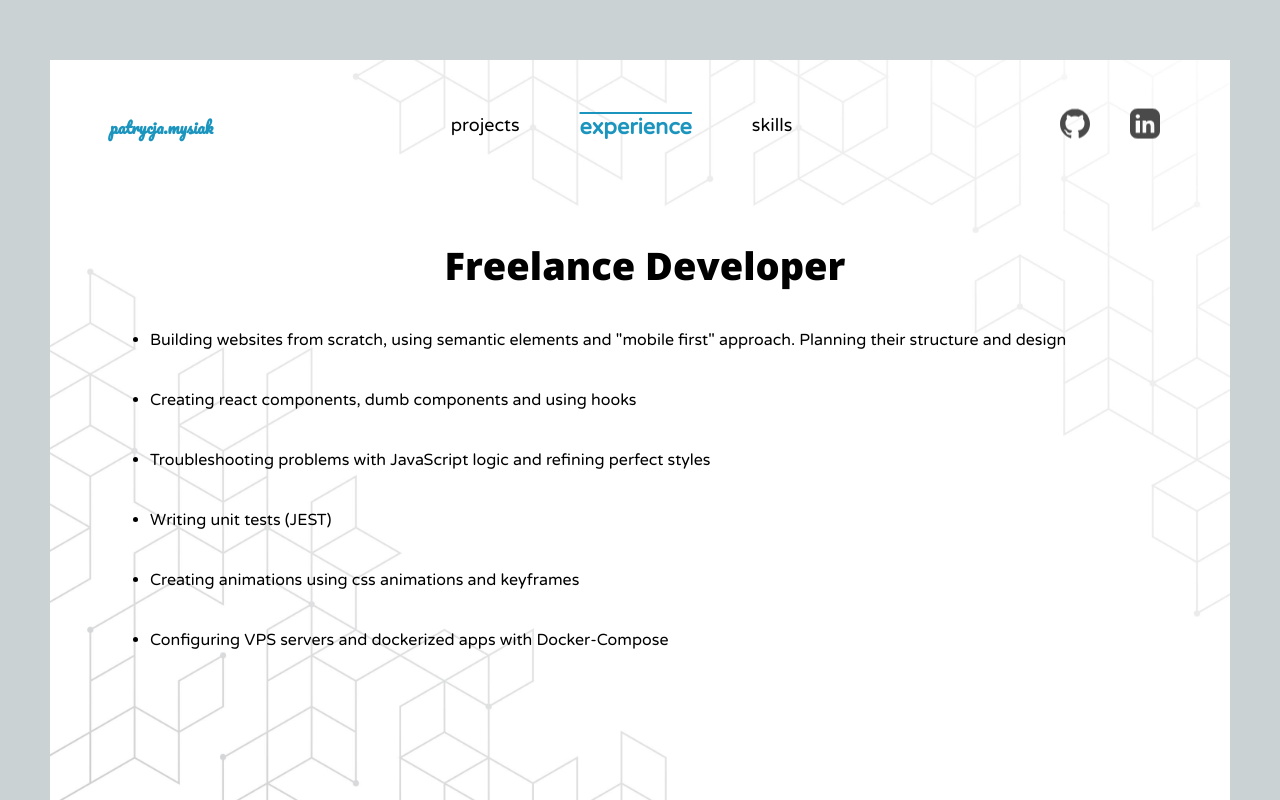
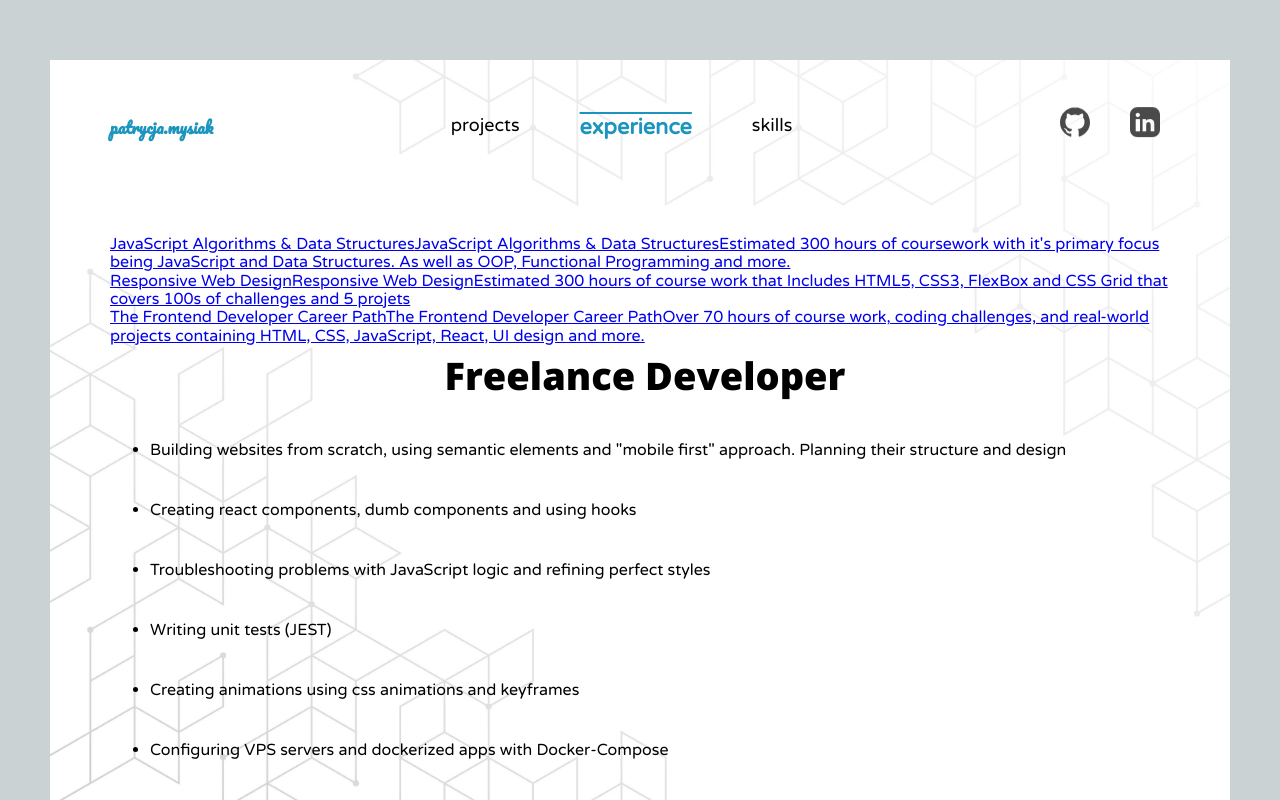
Before and after one commit to Patka879/my-portfolio, a React (Create React App) app: page /experience in a window 1280 px wide. Shown: the top 800 px of the page. Built offline with nearby package versions, Linux system fonts and the light colour scheme.

Commit message:
Certificates displayed in Experience tab

```diff
--- a/src/Components/Certificates.js
+++ b/src/Components/Certificates.js
@@ -6,8 +6,10 @@ export default function Certificates() {
             {data.map(item => {
                 return (
                     <div className='certList'>
-                        <p className='certTitle'>{item.title}</p>
-                        <p className='certDescription'>{item.description}</p>
+                        <a className='certificate' target='_blank' rel='noreferrer' href={item.link} key={item.id}>{item.title}
+                            <span className="cert--title">{item.title}</span>
+                            <span className="cert-description">{item.description}</span>
+                        </a>
                     </div>
                 )
             })}
--- a/src/Components/Experience.js
+++ b/src/Components/Experience.js
@@ -1,6 +1,9 @@
+import Certificates from "./Certificates"
+
 export default function Experience() {
     return (
     <div className="experience-container">
+        <Certificates />
         <ul>Freelance Developer
             <li>Building websites from scratch, using semantic elements and "mobile first" approach. Planning their structure and design</li>
             <li>Creating react components, dumb components and using hooks</li>
--- a/src/certData.js
+++ b/src/certData.js
@@ -3,18 +3,22 @@ export default [
         id: 1,
         title: 'JavaScript Algorithms & Data Structures',
         description: `Estimated 300 hours of coursework with it's primary focus being JavaScript and
-        Data Structures. As well as OOP, Functional Programming and more.`
+        Data Structures. As well as OOP, Functional Programming and more.`,
+        link: 'https://www.freecodecamp.org/certification/patrycjamysiak/javascript-algorithms-and-data-structures'
     },
     {
         id: 2,
         title: 'Responsive Web Design',
         description: `Estimated 300 hours of course work that Includes HTML5, CSS3, FlexBox and
-        CSS Grid that covers 100s of challenges and 5 projets`
+        CSS Grid that covers 100s of challenges and 5 projets`,
+        link: 'https://www.freecodecamp.org/certification/patrycjamysiak/responsive-web-design'
+
     },
     {
         id: 3,
         title: 'The Frontend Developer Career Path',
         description: `Over 70 hours of course work, coding challenges, and real-world projects
-        containing HTML, CSS, JavaScript, React, UI design and more.`
+        containing HTML, CSS, JavaScript, React, UI design and more.`,
+        link: 'https://www.freecodecamp.org/certification/patrycjamysiak/responsive-web-design'
     }
 ]
```
